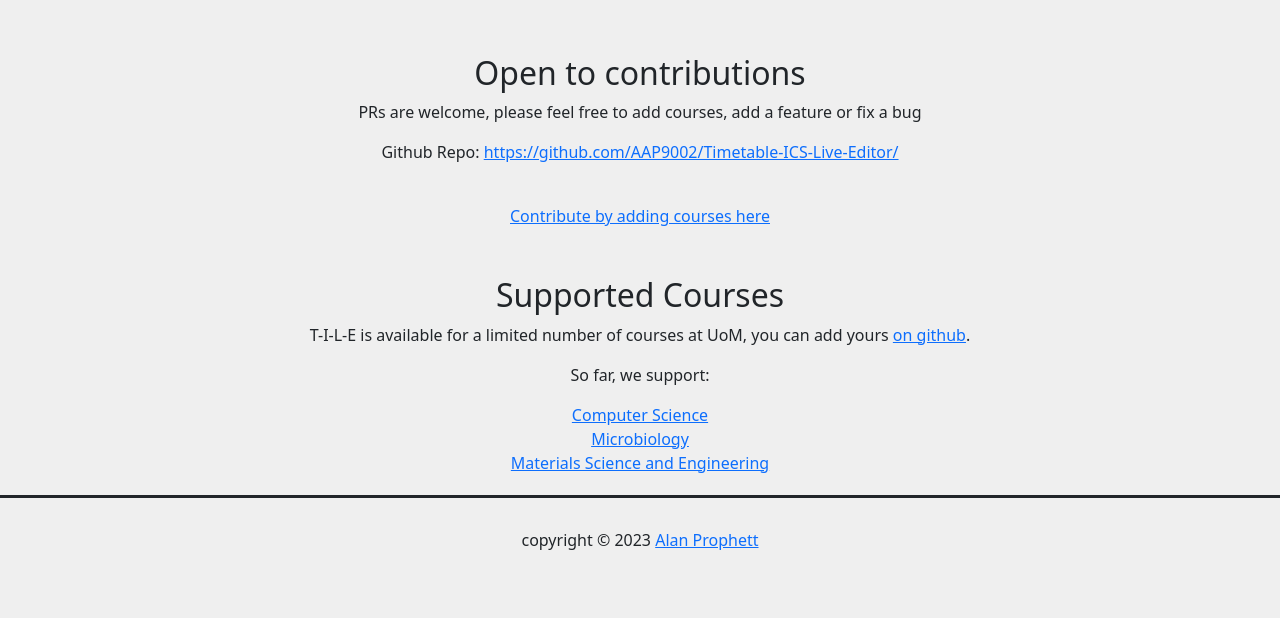
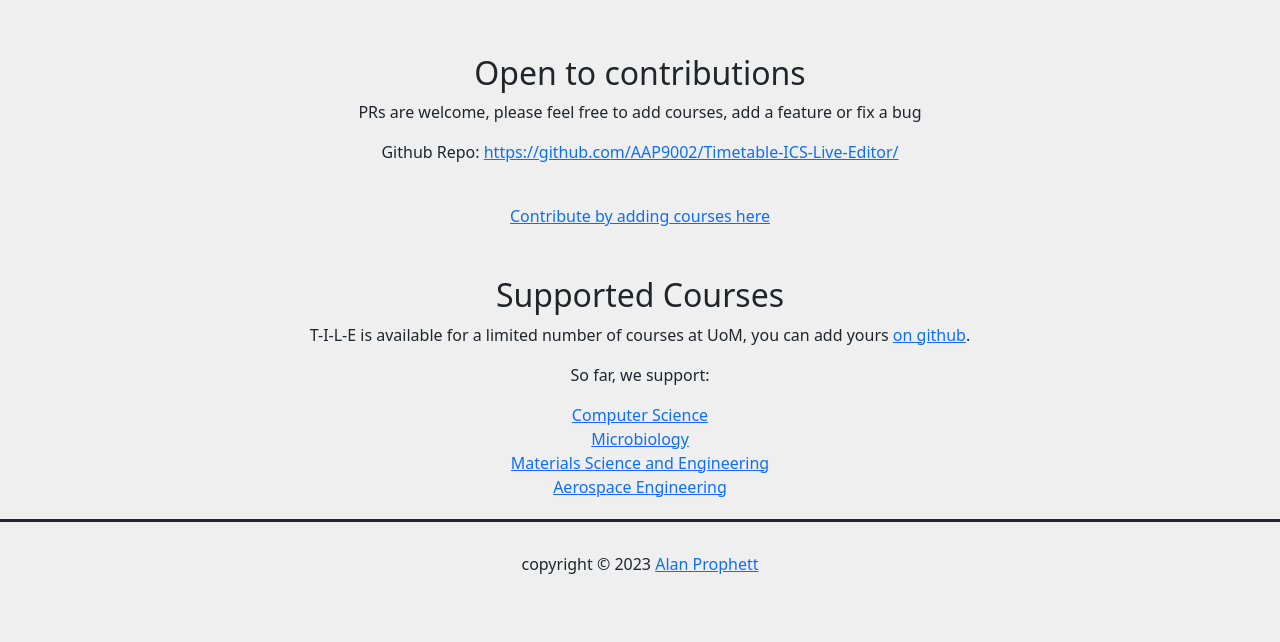
Before and after one commit to AAP9002/Timetable-ICS-Live-Editor, a React (Create React App) app in the folder client/: page / in a window 1280 px wide. Shown: the part 1914-2556 px from the top of the page. Before the commit the page ends 2532 px from the top, so only its background shows below. Built offline with nearby package versions, Linux system fonts and the light colour scheme; grey boxes are pictures that could not be loaded.

Commit message:
add to supported courses list client

```diff
--- a/client/src/App.js
+++ b/client/src/App.js
@@ -83,6 +83,7 @@ function App() {
       <a href='https://www.manchester.ac.uk/study/undergraduate/courses/2023/00560/bsc-computer-science/' target='_blank' rel="noreferrer" >Computer Science</a>
       <a href='https://www.manchester.ac.uk/study/undergraduate/courses/2023/00609/bsc-microbiology/' target='_blank' rel="noreferrer" >Microbiology</a>
       <a href='https://www.manchester.ac.uk/study/undergraduate/courses/2023/09894/bsc-materials-science-and-engineering/#course-profile' target='_blank' rel="noreferrer" >Materials Science and Engineering</a>
+      <a href='https://www.manchester.ac.uk/study/undergraduate/courses/2023/03333/beng-aerospace-engineering/#course-profile' target='_blank' rel="noreferrer" >Aerospace Engineering</a>
 
       <footer className='w-100' style={{paddingTop:"30px", paddingBottom:"50px", borderTop:"solid",marginTop:"20px"}}>
         <p>copyright &#169; 2023 <a href='https://www.linkedin.com/in/alan-prophett/'>Alan Prophett</a></p>
```
